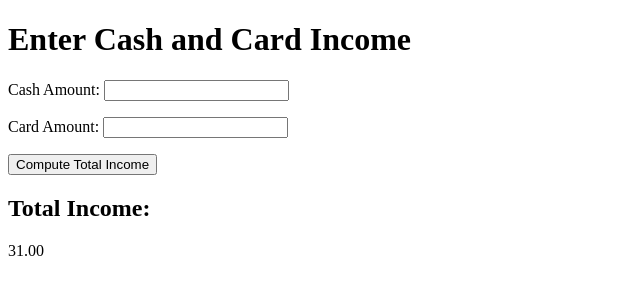
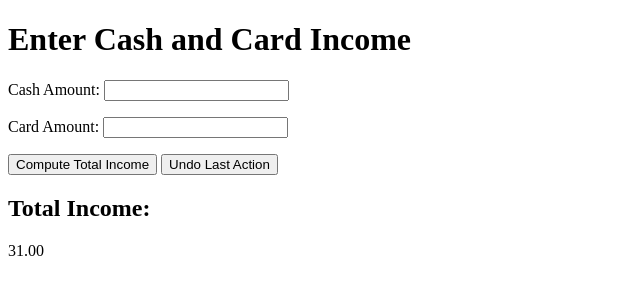
Before and after one commit to mariaianc/budgeting-app, a Django app: page /income/ in a window 1280 px wide. Shown: the top 300 px of the page, without its empty margins (0-640 px from the left). Run offline with Django 4.2, Linux system fonts and the light colour scheme; a user stored in the database is signed in; data comes from the database, SQL or seed files in the repository; both versions use the stored data as it was after the commit.

Commit message:
pag income: undo button and stored last added cash and card incomes, saved all in database too

```diff
--- a/accounts/templates/accounts/income.html
+++ b/accounts/templates/accounts/income.html
@@ -27,11 +27,33 @@
         {{ form.as_p }}  <!--djando reda formul definit in forms aici si transcrie chestiile din el sub forma de paragrafe <p>, formul asta e doar ca sa poata lua input data de la user si sa il trimita la server-->
 
         <!-- Submit Button -->
-        <button type="submit">Compute Total Income</button>
+        <button type="submit" name="action" value="compute">Compute Total Income</button>
+
+        <!-- Undo Button -->
+        <button type="submit" name="action" value="undo">Undo Last Action</button>
     </form>
 
     <!-- Display Total Income -->
     <h2>Total Income:</h2>
-    <p>{{ total_income  }}</p> <!-- {{ ... }}: This syntax is used in Django templates for rendering variables-->
+    <p>{{ total_income  }}</p>
+
+    <!-- JavaScript to enable/disable Undo button -->
+    <script>
+        document.getElementById('compute-btn').addEventListener('click', function() {
+            // Set the value of the hidden input to indicate form is computed
+            document.getElementById('form-computed').value = "1";
+            // Enable the Undo button
+            document.getElementById('undo-btn').removeAttribute('disabled');
+        });
+
+        // Disable the Undo button after it's clicked once
+        document.getElementById('undo-btn').addEventListener('click', function() {
+            // Disable the Undo button
+            document.getElementById('undo-btn').setAttribute('disabled', 'disabled');
+            // Reset the value of the hidden input to indicate form is not computed
+            document.getElementById('form-computed').value = "0";
+        });
+    </script>
+
 </body>
 </html>
--- a/accounts/views.py
+++ b/accounts/views.py
@@ -13,11 +13,13 @@ def register(request):
             income = Income.objects.create(user=user, total_amount=0, currency='USD')
             # Optionally, you can set other default values for the income object here
             income.save()
-            messages.success(request, 'Registration successful. Welcome!') #mesajele astea apare in admin interface
+            # Store the success message in the session
+            request.session['registration_success_message'] = 'Registration successful. Welcome!'
+            #messages.success(request, 'Registration successful. Welcome!') #mesajele astea apare in admin interface
             return redirect('/login/')  # Redirect to the home page after successful registration
         else:
             # Form is invalid, so render the form with errors
-            messages.error(request, 'Error in registration. Please correct the form.')
+            #messages.error(request, 'Error in registration. Please correct the form.')
             print(form.errors)  # Print form errors to console for debugging
             return render(request, 'accounts/register.html', {'form': form})   # Pass the form with errors to the template
 
@@ -26,20 +28,6 @@ def register(request):
 
     return render(request, 'accounts/register.html', {'form': form})
 
-
-# def login(request):
-#     if request.method == 'POST':
-#         username = request.POST['username']
-#         password = request.POST['password']
-#         user = authenticate(request, username=username, password=password)
-
-#         if user is not None:
-#             auth_login(request, user)  # Use Django's login function with the alias
-#             return redirect('/home/')  # redirect to home page only if they are logged in
-#         else:
-#             messages.error(request, 'Invalid username or password.')
-
-#     return render(request, 'accounts/login.html')
 
 def login(request):
     if request.method == 'POST':
@@ -62,45 +50,84 @@ def login(request):
                 return render(request, 'accounts/login.html', {'form': form})   # Pass the form with errors to the template
     else:
         form = LoginForm()  # Create a new instance of the LoginForm
+
+    # Check if there is a registration success message in the session
+    registration_success_message = request.session.get('registration_success_message')
+    if registration_success_message:
+        messages.success(request, registration_success_message)
+        del request.session['registration_success_message']  # Remove the message from the session after displaying it
+
     return render(request, 'accounts/login.html', {'form': form})
 
 
 def home(request):
     return render(request, 'accounts/home.html')
 
-from .models import Income
+
+from .models import Income, CashIncome, CardIncome
 from .forms import IncomeForm
 from django.contrib.auth.decorators import login_required
+from django.http import HttpResponseRedirect
 
 @login_required  # This decorator ensures that only authenticated users can access this view
 def income(request):
-    total_income = 0
-    user_income = Income.objects.filter(user=request.user).last()  # This variable represents the latest Income object associated with the current user;
 
-    if user_income:
-        total_income = user_income.total_amount #If there is an existing income record for the user, user_income will hold that record; otherwise, it will be None.
+    total_money = 0
 
-    if request.method == 'POST':  #daca avem date de trm la server atunci mergem pe ramura asta
-        form = IncomeForm(request.POST) #request.POST to access form data introduced by user.
+    user_income = Income.objects.filter(user=request.user).last()
+    if not user_income:
+        # If there is no existing Income instance, create a new one with a total amount of 0
+        user_income = Income.objects.create(user=request.user, total_amount=0, currency='USD')
+
+    last_cash_income = CashIncome.objects.filter(income=user_income).last()
+    if not last_cash_income:
+        last_cash_income = CashIncome.objects.create(income=user_income, amount=0, currency='USD')
+
+    last_card_income = CardIncome.objects.filter(income=user_income).last()
+    if not last_card_income:
+        last_card_income = CardIncome.objects.create(income=user_income, amount=0, currency='USD')
+
+    total_money = user_income.total_amount   #toti banii din prezent ai userului
+
+    if request.method == 'POST':
+        form = IncomeForm(request.POST)
+        action = request.POST.get('action')
+
         if form.is_valid():
-            cash_amount = form.cleaned_data.get('cash_amount') or 0  # Get cash amount from form or default to 0;     cleaned_data iti da datele bune introduse de user dupa validare
-            card_amount = form.cleaned_data.get('card_amount') or 0  # Get card amount from form or default to 0
+            if action == 'compute':
+                cash_amount = form.cleaned_data.get('cash_amount') or 0
+                card_amount = form.cleaned_data.get('card_amount') or 0
+                total_money += cash_amount + card_amount
 
-            # Calculate total_income based on provided amounts
-            total_income += cash_amount + card_amount
+                last_card_income.amount = card_amount
+                last_cash_income.amount = cash_amount
+                last_card_income.save()
+                last_cash_income.save()
 
-            # Update the total_amount in the database for the current user
-            if user_income:
-                user_income.total_amount = total_income
-                user_income.save()
-            else:
-                user_income = Income.objects.create(user=request.user, total_amount=total_income, currency='USD')
+                # Set a session variable to indicate that the form has been computed
+                request.session['form_computed'] = True
 
-            # Reset the form to empty after successful submission
-            form = IncomeForm()  # Reinitialize the form with empty values
+            elif action == 'undo':
+                # Check if the form has been computed before allowing undo action
+                if request.session.get('form_computed', False):
+                    cash_amount = last_cash_income.amount
+                    card_amount = last_card_income.amount
+                    total_money = total_money - (cash_amount + card_amount)
+
+                # Reset the session variable after undoing action
+                    request.session['form_computed'] = False
+
+            user_income.total_amount = total_money
+            user_income.save()
+
+            # Redirect to prevent form resubmission ----- asta initializeaza si formul
+            return HttpResponseRedirect(request.path_info)
+
+            # # Reinitialize the form with empty data
+            # form = IncomeForm()
 
     else:
         form = IncomeForm()
 
-    context = {'form': form, 'total_income': total_income}  #The context is a way to pass data to the template ('accounts/income.html') when rendering it.
+    context = {'form': form, 'total_income': total_money}
     return render(request, 'accounts/income.html', context)
--- a/budgeting_app/settings.py
+++ b/budgeting_app/settings.py
@@ -35,7 +35,7 @@ INSTALLED_APPS = [
     'django.contrib.admin',
     'django.contrib.auth',
     'django.contrib.contenttypes',
-    'django.contrib.sessions',
+    'django.contrib.sessions', #pt user session
     'django.contrib.messages',
     'django.contrib.staticfiles',
     'accounts', #my app name so django will recognise the migrations
@@ -43,7 +43,7 @@ INSTALLED_APPS = [
 
 MIDDLEWARE = [
     'django.middleware.security.SecurityMiddleware',
-    'django.contrib.sessions.middleware.SessionMiddleware',
+    'django.contrib.sessions.middleware.SessionMiddleware',  #tot pt user session
     'django.middleware.common.CommonMiddleware',
     'django.middleware.csrf.CsrfViewMiddleware',
     'django.contrib.auth.middleware.AuthenticationMiddleware',
```
Also changed, not shown: accounts/templates/accounts/login.html (+12 -0 lines), db.sqlite3.
